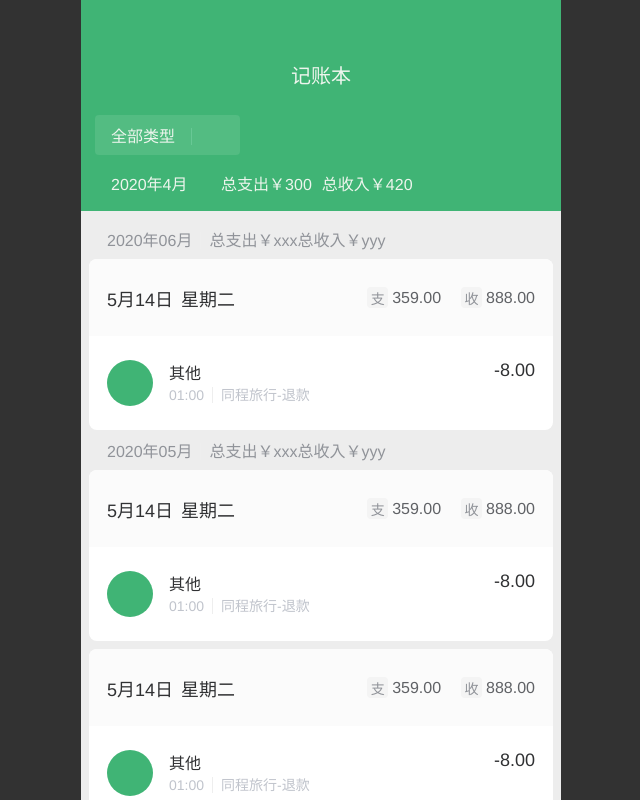
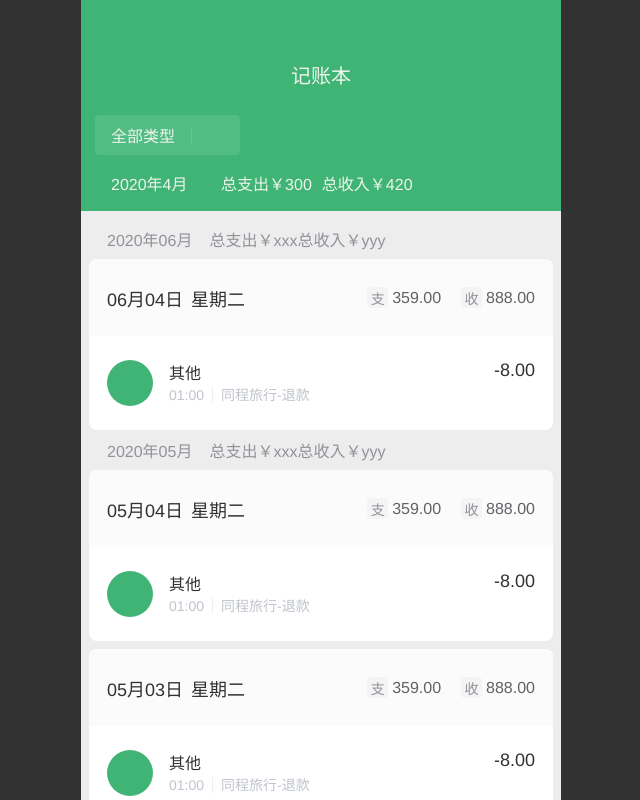
Before and after one commit to haixiangyan/weixin-cash, a React (Create React App) app: page / in a window 1280 px wide. Shown: the whole page, without its empty margins (319-959 px from the left). Built offline with nearby package versions, Linux system fonts and the light colour scheme.

Commit message:
使用 day

```diff
--- a/src/components/DayRecord.tsx
+++ b/src/components/DayRecord.tsx
@@ -46,7 +46,7 @@ const DayRecord: React.FC<TProps> = (props) => {
     <StyledDayRecord>
       <Header>
         <DateSection>
-          <span style={{marginRight: 8}}>5月14日</span>
+          <span style={{marginRight: 8}}>{day}</span>
           <span>星期二</span>
         </DateSection>
         <AmountSection>
```
